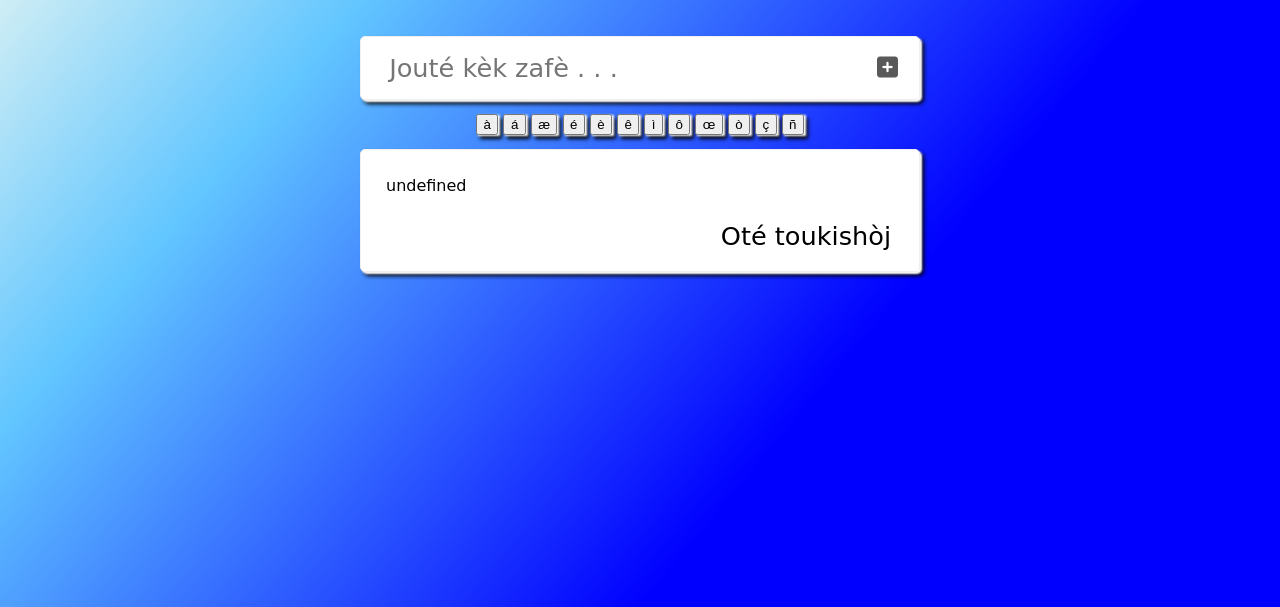
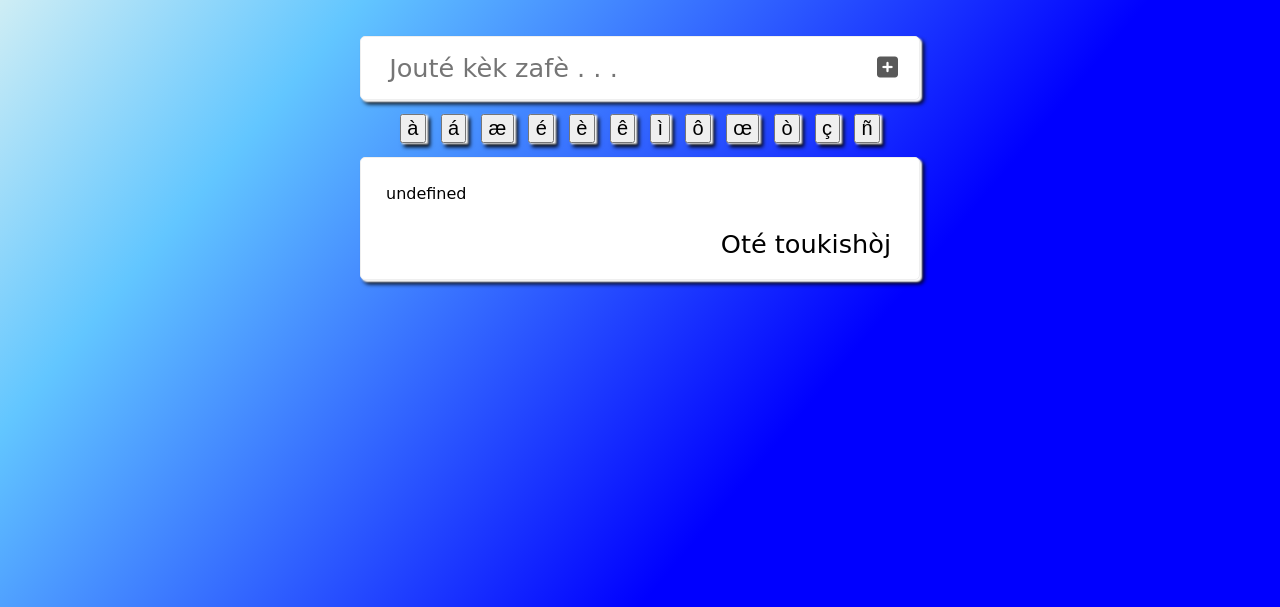
Before and after one commit to Louisianish/LinguaList, a plain HTML site: page la-creole.html in a window 1280 px wide. Shown: the part 193-800 px from the top of the page. Drawn offline with Linux system fonts and the light colour scheme; a web font is replaced by a local one.

Commit message:
Update main.css

```diff
--- a/stylesheets/main.css
+++ b/stylesheets/main.css
@@ -144,12 +144,17 @@ button {
 
 .accentButtons {
     text-align: center;
+    line-height: 1;
+    letter-spacing: 0.6em;
 }
 
 .diacritics {
     padding: 1px 5.4px;
     margin: auto;
     box-shadow: 2px 1px 2px white, 4px 4px 4px black;
+    font-size: 20px;
+    font-weight: 400;
+
 }
 
 .todoList {
```
